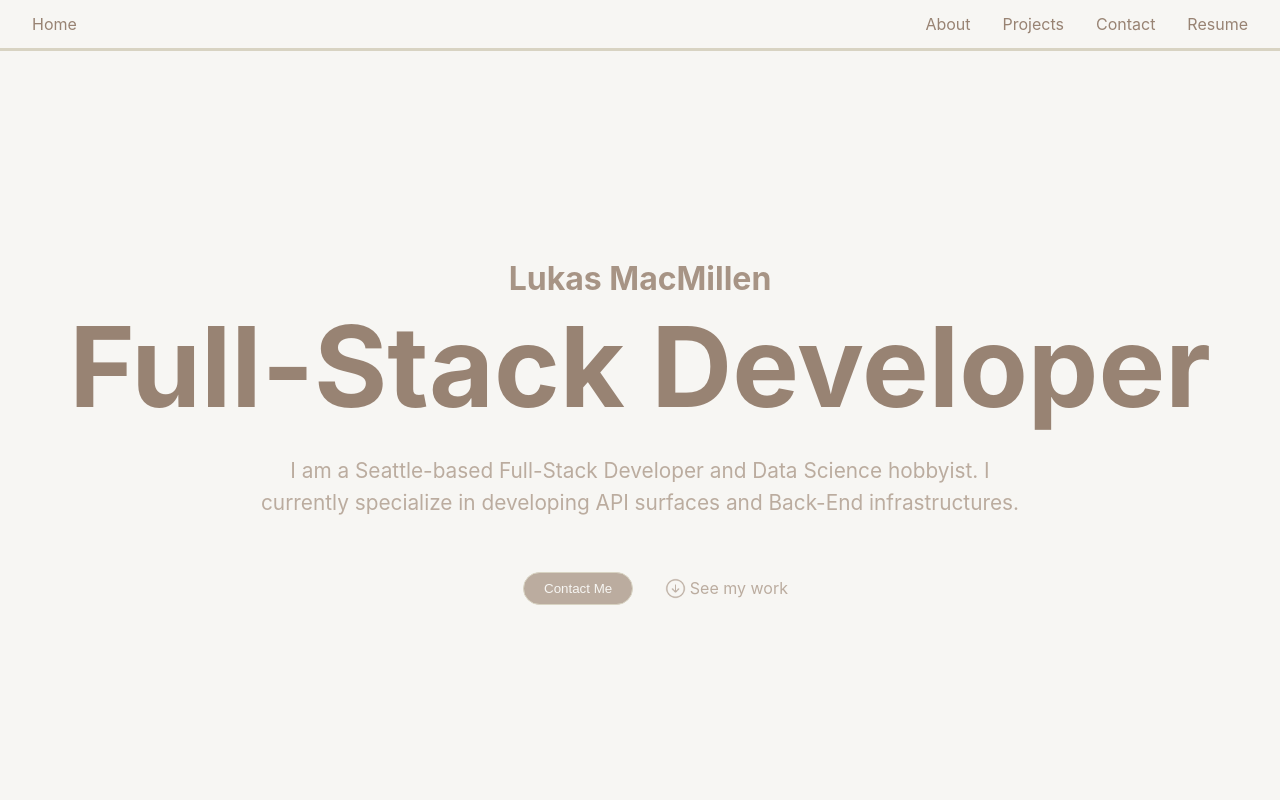
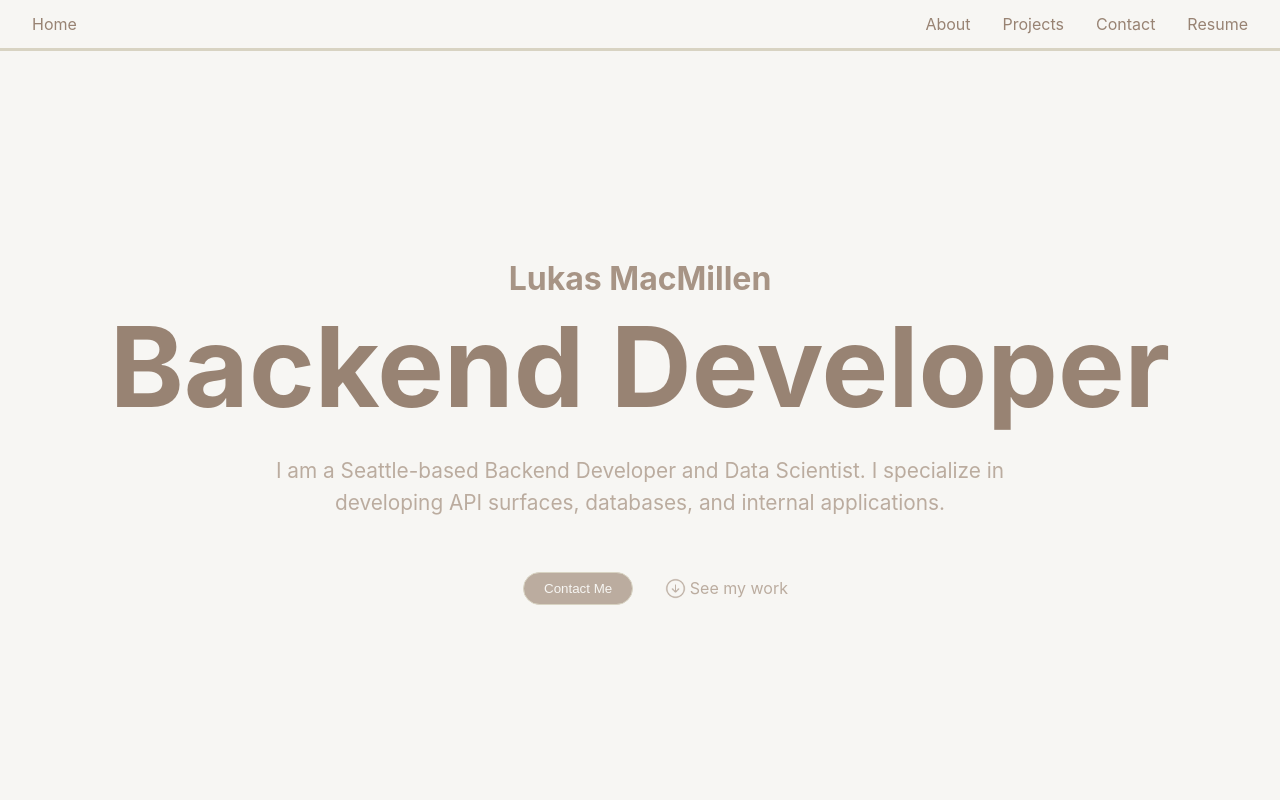
Before and after one commit to agtTwilight/portfolio, a React (Create React App) app: page / in a window 1280 px wide. Shown: the top 800 px of the page. Built offline with nearby package versions, Linux system fonts and the light colour scheme; the HTML template or start-up script is replaced by a standard one.

Commit message:
updated portfolio main

```diff
--- a/src/pages/Home/index.js
+++ b/src/pages/Home/index.js
@@ -6,11 +6,10 @@ export const Home = () => {
 	return (
 		<section id="home">
 			<h2>Lukas MacMillen</h2>
-			<h1 id="rotating-text">Full-Stack Developer</h1>
+			<h1 id="rotating-text">Backend Developer</h1>
 			<p id="elevator-pitch">
-				I am a Seattle-based Full-Stack Developer and Data Science hobbyist. I
-				currently specialize in developing API surfaces and Back-End
-				infrastructures.
+				I am a Seattle-based Backend Developer and Data Scientist. I specialize
+				in developing API surfaces, databases, and internal applications.
 			</p>
 			<section id="home-buttons">
 				<a href="#contact">
```
